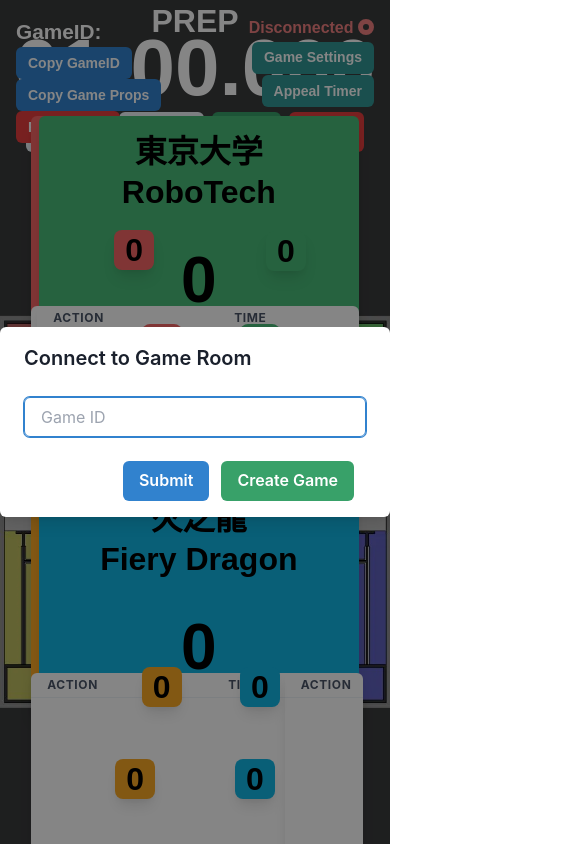
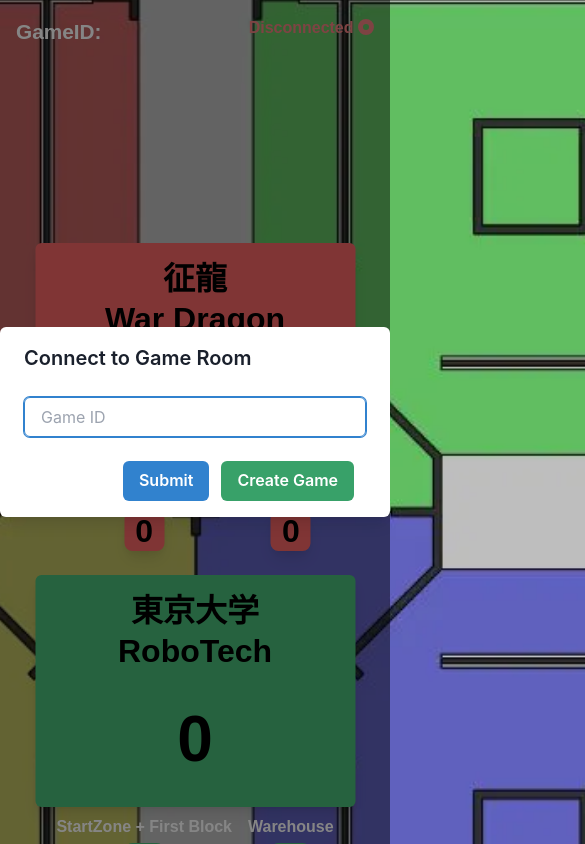
Before and after one commit to marc-ko/rdc-scoreboard-25, a Next.js app: page /dashboard in a window 390 px wide. Shown: the top 844 px of the page, 585 px wide, since content can reach past the window. Built offline with nearby package versions, Linux system fonts and the light colour scheme.

Commit message:
Add: mobile UI
AI god

```diff
--- a/src/pages/dashboard.tsx
+++ b/src/pages/dashboard.tsx
@@ -17,6 +17,7 @@ import Teams from "../props/dashboard/teams.json";
 import { FontAwesomeIcon } from '@fortawesome/react-fontawesome';
 import { faCircleDot } from '@fortawesome/free-solid-svg-icons';
 import AppealTimer from '../props/dashboard/appealTimer';
+import TextHint from "@/props/dashboard/TextHint";
 
 
 export default function Dashboard(props: any) {
@@ -628,7 +629,7 @@ export default function Dashboard(props: any) {
             return;
         }
 
-        historyYArray.push([{ action: `RED Warehouse + ${value}`, time: elapsedText.minutes + ":" + elapsedText.seconds + "." + elapsedText.milliseconds, team: "RED" }])
+        historyYArray.push([{ action: `RED Warehouse = ${value}`, time: elapsedText.minutes + ":" + elapsedText.seconds + "." + elapsedText.milliseconds, team: "RED" }])
         itemsYMap.set("redStorageZone", value);
     }
 
@@ -645,7 +646,7 @@ export default function Dashboard(props: any) {
             return;
         }
 
-        historyYArray.push([{ action: `BLUE Warehouse + ${value}`, time: elapsedText.minutes + ":" + elapsedText.seconds + "." + elapsedText.milliseconds, team: "BLUE" }])
+        historyYArray.push([{ action: `BLUE Warehouse = ${value}`, time: elapsedText.minutes + ":" + elapsedText.seconds + "." + elapsedText.milliseconds, team: "BLUE" }])
         itemsYMap.set("blueStorageZone", value);
     }
 
@@ -662,7 +663,7 @@ export default function Dashboard(props: any) {
             return;
         }
 
-        historyYArray.push([{ action: `GREEN Warehouse + ${value}`, time: elapsedText.minutes + ":" + elapsedText.seconds + "." + elapsedText.milliseconds, team: "GREEN" }])
+        historyYArray.push([{ action: `GREEN Warehouse = ${value}`, time: elapsedText.minutes + ":" + elapsedText.seconds + "." + elapsedText.milliseconds, team: "GREEN" }])
         itemsYMap.set("greenStorageZone", value);
     }
 
@@ -679,7 +680,7 @@ export default function Dashboard(props: any) {
             return;
         }
 
-        historyYArray.push([{ action: `YELLOW Warehouse + ${value}`, time: elapsedText.minutes + ":" + elapsedText.seconds + "." + elapsedText.milliseconds, team: "YELLOW" }])
+        historyYArray.push([{ action: `YELLOW Warehouse = ${value}`, time: elapsedText.minutes + ":" + elapsedText.seconds + "." + elapsedText.milliseconds, team: "YELLOW" }])
         itemsYMap.set("yellowStorageZone", value);
     }
 
@@ -763,7 +764,7 @@ export default function Dashboard(props: any) {
     return (
         <>
             <Head>
-                <title>{"HKUST Robocon 2024"}</title>
+                <title>{"HKUST RDC 2025"}</title>
             </Head>
             <Box style={{
                 height: containerHeight,
@@ -799,13 +800,13 @@ export default function Dashboard(props: any) {
                             {gameID}
                         </Text>
                     </Flex>
-                    <Flex>
+                    <Flex display={{ base: 'none', md: 'flex' }}>
                         <Button onClick={() => { navigator.clipboard.writeText(gameID).then(() => toast({ title: "GameID Copied!", status: "success", duration: 1000 })) }} colorScheme="blue" size={"sm"}>Copy GameID</Button>
                     </Flex>
-                    <Flex>
+                    <Flex display={{ base: 'none', md: 'flex' }}>
                         <Button onClick={() => { navigator.clipboard.writeText(JSON.stringify(gameProps.toJSON())).then(() => toast({ title: "GameProps Copied!", status: "success", duration: 1000 })) }} colorScheme="blue" size={"sm"}>Copy Game Props</Button>
                     </Flex>
-                    <Flex>
+                    <Flex display={{ base: 'none', md: 'flex' }}>
                         <Button onClick={() => { forceReset(); toast.closeAll(); toast({ title: "Props Reset!", status: "success", duration: 1000 }) }} colorScheme="red" size={"sm"}>Force Reset</Button>
                     </Flex>
                 </Box>
@@ -818,7 +819,7 @@ export default function Dashboard(props: any) {
                     {onlineStatus == 1 ? "Connected" : onlineStatus == 0 ? "Disconnected" : "Large Time Diff"} <FontAwesomeIcon icon={faCircleDot} />
                     <br />
                 </Box>
-                <Box style={{
+                <Box display={{ base: 'none', md: 'block' }} style={{
                     right: "1rem",
                     top: "2.5rem",
                     zIndex: 10,
@@ -855,8 +856,79 @@ export default function Dashboard(props: any) {
                     top: '25%',
                     position: 'absolute',
                 }}>
+                    {/* Mobile: Vertical Layout for ScoreDisplay with Counters */}
+                    <Box display={{ base: 'flex', md: 'none' }} flexDirection="column" alignItems="center" gap="1.5rem" style={{
+                        position: 'absolute',
+                        top: '5%',
+                        left: '50%',
+                        transform: 'translateX(-50%)',
+                        zIndex: 10,
+                        width: '90%',
+                    }}>
+                        {/* Red Team */}
+                        <Box display="flex" flexDirection="column" alignItems="center" gap="0.5rem" width="100%">
+                            <ScoreDisplay color={"red"} team={teamState.redTeam} editable={true} score={scores.redPoints} teams={Teams} setTeam={updateTeam} teamColor={"redTeam"} />
+                            <Box display="flex" gap="1rem" justifyContent="center" width="100%">
+                                <Box display="flex" flexDirection="column" alignItems="center" gap="0.25rem">
+                                    <TextHint text="StartZone + First Block" />
+                                    <Counter counter={itemsState.redStartZone} setCounter={startZoneAction} color={"red"} />
+                                </Box>
+                                <Box display="flex" flexDirection="column" alignItems="center" gap="0.25rem">
+                                    <TextHint text="Warehouse" />
+                                    <CounterType counter={itemsState.redStorageZone} setCounter={redStorageZoneAction} color={"red"} />
+                                </Box>
+                            </Box>
+                        </Box>
+
+                        {/* Green Team */}
+                        <Box display="flex" flexDirection="column" alignItems="center" gap="0.5rem" width="100%">
+                            <ScoreDisplay color={"green"} team={teamState.greenTeam} editable={true} score={scores.greenPoints} teams={Teams} setTeam={updateTeam} teamColor={"greenTeam"} />
+                            <Box display="flex" gap="1rem" justifyContent="center" width="100%">
+                                <Box display="flex" flexDirection="column" alignItems="center" gap="0.25rem">
+                                    <TextHint text="StartZone + First Block" />
+                                    <Counter counter={itemsState.greenStartZone} setCounter={startZoneAction} color={"green"} />
+                                </Box>
+                                <Box display="flex" flexDirection="column" alignItems="center" gap="0.25rem">
+                                    <TextHint text="Warehouse" />
+                                    <CounterType counter={itemsState.greenStorageZone} setCounter={greenStorageZoneAction} color={"green"} />
+                                </Box>
+                            </Box>
+                        </Box>
+
+                        {/* Yellow Team */}
+                        <Box display="flex" flexDirection="column" alignItems="center" gap="0.5rem" width="100%">
+                            <ScoreDisplay color={"yellow"} team={teamState.yellowTeam} editable={true} score={scores.yellowPoints} teams={Teams} setTeam={updateTeam} teamColor={"yellowTeam"} />
+                            <Box display="flex" gap="1rem" justifyContent="center" width="100%">
+                                <Box display="flex" flexDirection="column" alignItems="center" gap="0.25rem">
+                                    <TextHint text="StartZone + First Block" />
+                                    <Counter counter={itemsState.yellowStartZone} setCounter={startZoneAction} color={"yellow"} />
+                                </Box>
+                                <Box display="flex" flexDirection="column" alignItems="center" gap="0.25rem">
+                                    <TextHint text="Warehouse" />
+                                    <CounterType counter={itemsState.yellowStorageZone} setCounter={yellowStorageZoneAction} color={"yellow"} />
+                                </Box>
+                            </Box>
+                        </Box>
+
+                        {/* Blue Team */}
+                        <Box display="flex" flexDirection="column" alignItems="center" gap="0.5rem" width="100%">
+                            <ScoreDisplay color={"blue"} team={teamState.blueTeam} editable={true} score={scores.bluePoints} teams={Teams} setTeam={updateTeam} teamColor={"blueTeam"} />
+                            <Box display="flex" gap="1rem" justifyContent="center" width="100%">
+                                <Box display="flex" flexDirection="column" alignItems="center" gap="0.25rem">
+                                    <TextHint text="StartZone/First Block" />
+                                    <Counter counter={itemsState.blueStartZone} setCounter={startZoneAction} color={"blue"} />
+                                </Box>
+                                <Box display="flex" flexDirection="column" alignItems="center" gap="0.25rem">
+                                    <TextHint text="Warehouse" />
+                                    <CounterType counter={itemsState.blueStorageZone} setCounter={blueStorageZoneAction} color={"blue"} />
+                                </Box>
+                            </Box>
+                        </Box>
+                    </Box>
+
+                    {/* Desktop: Original Layout for ScoreDisplay */}
                     {/* Red Team Score - Top Left */}
-                    <Box style={{
+                    <Box display={{ base: 'none', md: 'block' }} style={{
                         left: '8%',
                         top: '-15%',
                         position: 'absolute',
@@ -866,7 +938,7 @@ export default function Dashboard(props: any) {
                     </Box>
 
                     {/* Green Team Score - Top Right */}
-                    <Box style={{
+                    <Box display={{ base: 'none', md: 'block' }} style={{
                         right: '8%',
                         top: '-15%',
                         position: 'absolute',
@@ -876,7 +948,7 @@ export default function Dashboard(props: any) {
                     </Box>
 
                     {/* Yellow Team Score - Bottom Left */}
-                    <Box style={{
+                    <Box display={{ base: 'none', md: 'block' }} style={{
                         left: '8%',
                         top: '43%',
                         position: 'absolute',
@@ -886,7 +958,7 @@ export default function Dashboard(props: any) {
                     </Box>
 
                     {/* Blue Team Score - Bottom Right */}
-                    <Box style={{
+                    <Box display={{ base: 'none', md: 'block' }} style={{
                         right: '8%',
                         top: '43%',
                         position: 'absolute',
@@ -897,7 +969,7 @@ export default function Dashboard(props: any) {
 
 
                     {/* Red Team History - Top Left */}
-                    <Box style={{
+                    <Box display={{ base: 'none', md: 'block' }} style={{
                         left: '8%',
                         top: '15%',
                         position: 'absolute',
@@ -907,7 +979,7 @@ export default function Dashboard(props: any) {
                     </Box>
 
                     {/* Green Team History - Top Right */}
-                    <Box style={{
+                    <Box display={{ base: 'none', md: 'block' }} style={{
                         right: '8%',
                         top: '15%',
                         position: 'absolute',
@@ -917,7 +989,7 @@ export default function Dashboard(props: any) {
                     </Box>
 
                     {/* Yellow Team History - Bottom Left */}
-                    <Box style={{
+                    <Box display={{ base: 'none', md: 'block' }} style={{
                         left: '8%',
                         top: '73%',
                         position: 'absolute',
@@ -927,8 +999,8 @@ export default function Dashboard(props: any) {
                     </Box>
 
                     {/* Blue Team History - Bottom Right */}
-                    <Box style={{
-                        right: '7%',
+                    <Box display={{ base: 'none', md: 'block' }} style={{
+                        right: '5%',
                         top: '73%',
                         width: '20%',
                         position: 'absolute',
@@ -945,35 +1017,43 @@ export default function Dashboard(props: any) {
                             height: '100%',
                             width: '100%',
                             objectFit: 'contain',
+                        }} sx={{
+                            transform: { base: 'scale(3)', md: 'scale(1)' },
+                            transformOrigin: 'center',
+                            backgroundColor: 'black'
                         }} />
                     </Box>
 
-                    <Box style={{
-                        left: '36.3%',
+                    {/* Desktop: CounterType - Red Storage Zone */}
+                    <Box display={{ base: 'none', md: 'block' }} style={{
+                        left: '37.8%',
                         top: '17.8%',
                         position: 'absolute',
                         zIndex: 10,
                     }}>
                         <CounterType counter={itemsState.redStorageZone} setCounter={redStorageZoneAction} color={"red"} />
                     </Box>
-                    <Box style={{
-                        left: '61.5%',
+                    {/* Desktop: CounterType - Blue Storage Zone */}
+                    <Box display={{ base: 'none', md: 'block' }} style={{
+                        right: '37.8%',
                         top: '72%',
                         position: 'absolute',
                         zIndex: 10,
                     }}>
                         <CounterType counter={itemsState.blueStorageZone} setCounter={blueStorageZoneAction} color={"blue"} />
                     </Box>
-                    <Box style={{
-                        left: '61.5%',
+                    {/* Desktop: CounterType - Green Storage Zone */}
+                    <Box display={{ base: 'none', md: 'block' }} style={{
+                        right: '37.8%',
                         top: '17.8%',
                         position: 'absolute',
                         zIndex: 10,
                     }}>
                         <CounterType counter={itemsState.greenStorageZone} setCounter={greenStorageZoneAction} color={"green"} />
                     </Box>
-                    <Box style={{
-                        left: '36.3%',
+                    {/* Desktop: CounterType - Yellow Storage Zone */}
+                    <Box display={{ base: 'none', md: 'block' }} style={{
+                        left: '37.8%',
                         top: '72%',
                         position: 'absolute',
                         zIndex: 10,
@@ -981,17 +1061,18 @@ export default function Dashboard(props: any) {
                         <CounterType counter={itemsState.yellowStorageZone} setCounter={yellowStorageZoneAction} color={"yellow"} />
                     </Box>
 
-
-                    <Box style={{
-                        left: '29.3%',
+                    {/* Desktop: Counter - Red Start Zone */}
+                    <Box display={{ base: 'none', md: 'block' }} style={{
+                        left: '31.8%',
                         top: '3%',
                         position: 'absolute',
                         zIndex: 10,
                     }}>
                         <Counter counter={itemsState.redStartZone} setCounter={startZoneAction} color={"red"} />
                     </Box>
-                    <Box style={{
-                        right: '29.5%',
+                    {/* Desktop: Counter - Blue Start Zone */}
+                    <Box display={{ base: 'none', md: 'block' }} style={{
+                        right: '31.8%',
                         top: '86.5%',
                         position: 'absolute',
                         zIndex: 10,
@@ -1002,9 +1083,10 @@ export default function Dashboard(props: any) {
                             color={"blue"}
                         />
                     </Box>
-                    <Box style={{
+                    {/* Desktop: Counter - Green Start Zone */}
+                    <Box display={{ base: 'none', md: 'block' }} style={{
                         top: '3.2%',
-                        left: '68.2%',
+                        right: '31.8%',
                         position: 'absolute',
                         zIndex: 10,
                     }}>
@@ -1014,8 +1096,9 @@ export default function Dashboard(props: any) {
                             color={"green"}
                         />
                     </Box>
-                    <Box style={{
-                        left: '29.5%',
+                    {/* Desktop: Counter - Yellow Start Zone */}
+                    <Box display={{ base: 'none', md: 'block' }} style={{
+                        left: '31.8%',
                         top: '86.5%',
                         position: 'absolute',
                         zIndex: 10,
--- /dev/null
+++ b/src/props/dashboard/TextHint.tsx
@@ -0,0 +1,7 @@
+import { Text } from "@chakra-ui/react";
+
+export default function TextHint(props: any) {
+    return (
+        <Text fontSize="1rem" fontWeight="800" textAlign="center">{props.text}</Text>
+    )
+}
--- a/src/props/dashboard/TimerBox.tsx
+++ b/src/props/dashboard/TimerBox.tsx
@@ -28,7 +28,7 @@ export default function TimerBox(props: any) {
             }}>
                 {time.minutes}:{time.seconds}.{time.milliseconds}
             </Box>
-            <Box hidden={props.hidden} style={{
+            <Box hidden={props.hidden} display={{ base: 'none', md: 'block' }} style={{
                 position: "relative",
                 top: "-0.6rem",
                 textAlign: "center",
```
Also changed, not shown: src/styles/globals.css (+2 -5 lines).
